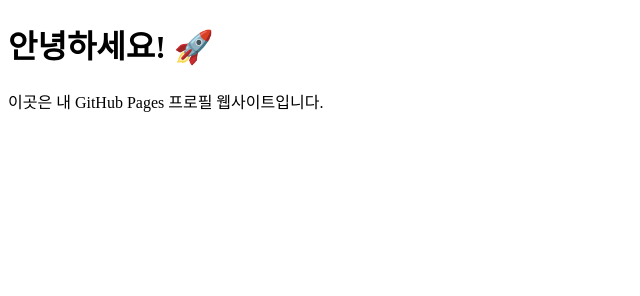
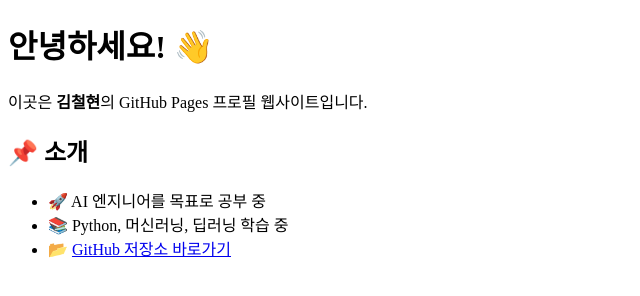
Before and after one commit to kim-cheolhyeon/kim-cheolhyeon, a plain HTML site: page index.html in a window 1280 px wide. Shown: the whole page, without its empty margins (0-640 px from the left). Drawn offline with Linux system fonts and the light colour scheme.

Commit message:
Update index.html

```diff
--- a/index.html
+++ b/index.html
@@ -3,10 +3,16 @@
 <head>
     <meta charset="UTF-8">
     <meta name="viewport" content="width=device-width, initial-scale=1.0">
-    <title>My GitHub Profile</title>
+    <title>김철현의 GitHub 프로필</title>
 </head>
 <body>
-    <h1>안녕하세요! 🚀</h1>
-    <p>이곳은 내 GitHub Pages 프로필 웹사이트입니다.</p>
+    <h1>안녕하세요! 👋</h1>
+    <p>이곳은 <strong>김철현</strong>의 GitHub Pages 프로필 웹사이트입니다.</p>
+    <h2>📌 소개</h2>
+    <ul>
+        <li>🚀 AI 엔지니어를 목표로 공부 중</li>
+        <li>📚 Python, 머신러닝, 딥러닝 학습 중</li>
+        <li>📂 <a href="https://github.com/kim-cheolhyeon">GitHub 저장소 바로가기</a></li>
+    </ul>
 </body>
 </html>
```
